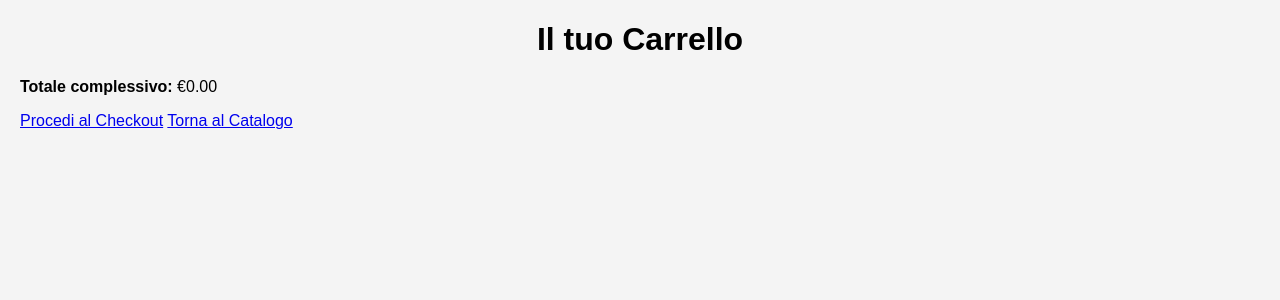
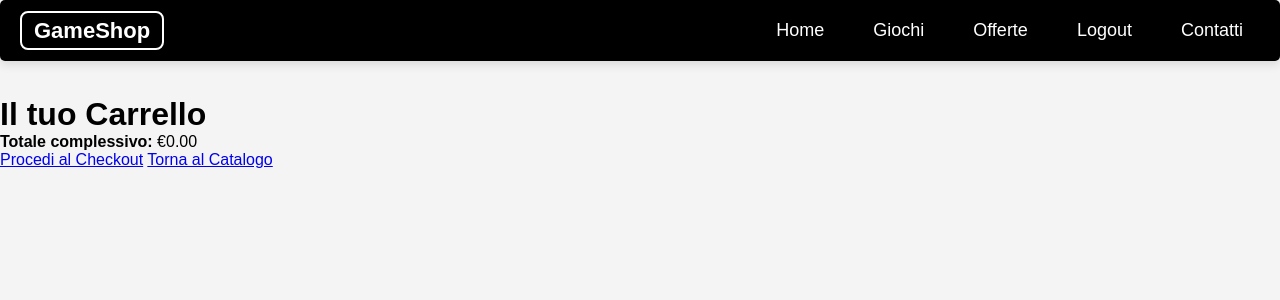
Before and after one commit to simobe-git/basi-di-dati, a PHP site: page /progetto-basi/carrello.php in a window 1280 px wide. Shown: the top 300 px of the page. Run offline with PHP 8.4, Linux system fonts and the light colour scheme; the visitor is signed in with stand-in values (Sample User, id 1); data that the repository does not hold is empty.

Commit message:
navbar carrello

```diff
--- /dev/null
+++ b/carrello.css
@@ -0,0 +1,92 @@
+/* Stile base per il corpo della pagina */
+* {
+    margin: 0;
+    padding: 0;
+    box-sizing: border-box;
+}
+
+body {
+    font-family: 'Arial', sans-serif;
+    background-color: #f4f4f4;
+}
+
+
+/*BARRA DI NAVIGAZIONE*/
+.navbar {
+    display: flex;
+    justify-content: space-between;
+    align-items: center;
+    padding: 10px 20px;
+    background-color: #000;
+    border-radius: 5px; /* Riduzione dei bordi arrotondati */
+    box-shadow: 0px 4px 10px rgba(0, 0, 0, 0.1);
+    position: fixed; /* Rende la barra di navigazione fissa */
+    top: 0;
+    left: 0;
+    width: 100%;
+    z-index: 1000; /* Assicura che rimanga sopra gli altri elementi */
+}
+
+.navbar .logo a {
+    color: #fff;
+    font-size: 22px;
+    text-decoration: none;
+    font-weight: bold;
+    border: 2px solid #fff;
+    padding: 5px 12px;
+    border-radius: 8px; /* Riduzione dei bordi arrotondati */
+    transition: background-color 0.3s, color 0.3s;
+}
+
+.navbar .logo a:hover {
+    background-color: #ff6347;
+    color: #000;
+}
+
+.nav-links {
+    list-style: none;
+    display: flex;
+    gap: 15px;
+}
+
+.nav-links li {
+    border: 2px solid transparent;
+    border-radius: 8px; /* Riduzione dei bordi arrotondati */
+    transition: background-color 0.3s, border-color 0.3s;
+}
+
+.nav-links a {
+    color: #fff;
+    text-decoration: none;
+    font-size: 18px;
+    padding: 8px 15px;
+    display: block;
+    transition: color 0.3s, background-color 0.3s;
+}
+
+.nav-links li:hover {
+    background-color: #1a1a1a;
+    border-color: #ff6347;
+}
+
+.nav-links a:hover {
+    color: #ff6347;
+}
+
+.hamburger-menu {
+    display: none;
+    flex-direction: column;
+    cursor: pointer;
+}
+
+.hamburger-menu span {
+    width: 30px;
+    height: 3px;
+    background-color: #fff;
+    margin: 5px 0;
+    transition: transform 0.3s;
+}
+
+.carrello-titolo{
+    margin-top: 3em;
+}
--- a/carrello.php
+++ b/carrello.php
@@ -1,5 +1,11 @@
 <?php
 session_start(); // Inizializza la sessione
+
+//controllo se utente loggato
+if(!isset($_SESSION['statoLogin'])){
+    header('Location: login.php');
+    exit();
+}
 
 // Recupera i prodotti nel carrello
 $carrello = isset($_SESSION['carrello']) ? $_SESSION['carrello'] : [];
@@ -21,30 +27,53 @@ if ($_SERVER['REQUEST_METHOD'] === 'POST' && isset($_POST['rimuovi'])) {
     <meta charset="UTF-8">
     <meta name="viewport" content="width=device-width, initial-scale=1.0">
     <title>Il tuo Carrello</title>
-    <link rel="stylesheet" href="giochi.css">
+    <link rel="stylesheet" href="carrello.css">
 </head>
 <body>
-    <h1>Il tuo Carrello</h1>
+
+    <nav class="navbar">
+        <div class="logo">
+            <a href="#">GameShop</a>
+        </div>
+        <ul class="nav-links">
+            <li><a href="home.php">Home</a></li>
+            <li><a href="giochi.php">Giochi</a></li>
+            <li><a href="offerte.php">Offerte</a></li>
+            <?php if(isset($_SESSION['statoLogin'])) : ?>
+                <li><a href="logout.php">Logout</a></li>
+            <?php else: ?>
+                <li><a href="login.php">Login</a></li>
+            <?php endif; ?>
+            <li><a href="contatti.php">Contatti</a></li>
+        </ul>
+        <div class="hamburger-menu">
+            <span></span>
+            <span></span>
+            <span></span>
+        </div>
+    </nav>
+
+    <h1 class="carrello-titolo">Il tuo Carrello</h1>
 
 <?php if (empty($carrello)): ?>
-        <p>Il carrello è vuoto.</p>
+    <p class="carrello-vuoto">Il carrello è vuoto.</p>
 <?php else: ?>
-        <ul>
+    <ul class="carrello-lista">
         <?php foreach ($carrello as $codice => $prodotto): ?>
-                <li>
-                    <h3><?php echo $prodotto['nome']; ?></h3>
-                    <p>Prezzo: €<?php echo number_format($prodotto['prezzo'], 2); ?></p>
-                    <p>Quantità: <?php echo $prodotto['quantita']; ?></p>
-                    <p>Totale: €<?php echo number_format($prodotto['prezzo'] * $prodotto['quantita'], 2); ?></p>
-                    <form method="POST" action="carrello.php" style="display:inline;">
+            <li class="carrello-prodotto">
+                <h3 class="prodotto-nome"><?php echo $prodotto['nome']; ?></h3>
+                <p class="prodotto-prezzo">Prezzo: €<?php echo number_format($prodotto['prezzo'], 2); ?></p>
+                <p class="prodotto-quantita">Quantità: <?php echo $prodotto['quantita']; ?></p>
+                <p class="prodotto-totale">Totale: €<?php echo number_format($prodotto['prezzo'] * $prodotto['quantita'], 2); ?></p>
+                <form method="POST" action="carrello.php" class="form-rimuovi">
                     <input type="hidden" name="codice" value="<?php echo $codice; ?>">
-                        <button type="submit" name="rimuovi">Rimuovi</button>
+                    <button type="submit" name="rimuovi" class="pulsante-rimuovi">Rimuovi</button>
                 </form>
             </li>
         <?php endforeach; ?>
     </ul>
 
-        <p><strong>Totale complessivo:</strong> €<?php
+    <p class="totale-complessivo"><strong>Totale complessivo:</strong> €<?php
         $totale = 0;
         foreach ($carrello as $prodotto) {
             $totale += $prodotto['prezzo'] * $prodotto['quantita'];
@@ -52,9 +81,10 @@ if ($_SERVER['REQUEST_METHOD'] === 'POST' && isset($_POST['rimuovi'])) {
         echo number_format($totale, 2);
     ?></p>
 
-        <a href="checkout.php">Procedi al Checkout</a>
+    <a href="checkout.php" class="pulsante-checkout">Procedi al Checkout</a>
 <?php endif; ?>
 
-    <a href="giochi.php">Torna al Catalogo</a>
+<a href="giochi.php" class="link-torna">Torna al Catalogo</a>
+
 </body>
 </html>
```
Lines whose indentation alone changed are shown as unchanged.
